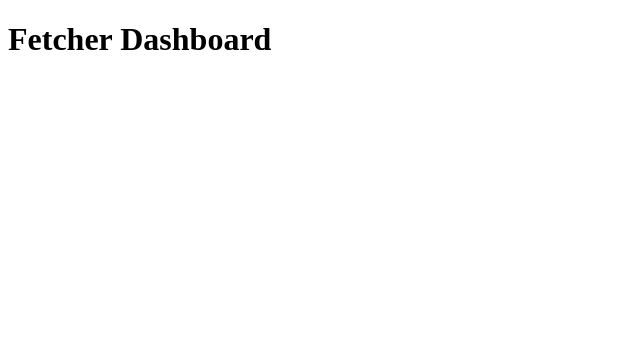
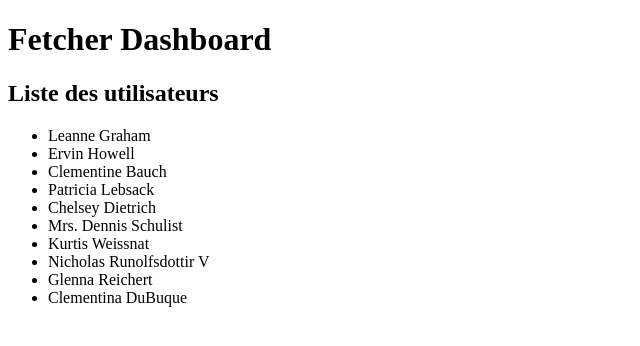
Before and after one commit to SniOpy/Fetcher-Dashboard, a React (Vite) app: page / in a window 1280 px wide. Shown: the top 346 px of the page, without its empty margins (0-640 px from the left). Built offline with nearby package versions, Linux system fonts and the light colour scheme.

Commit message:
✨ F02 : APP > UserList > Add fakeUsers

```diff
--- a/src/App.tsx
+++ b/src/App.tsx
@@ -1,7 +1,14 @@
 import React from 'react';
+import UserList from './components/UserList';
 
 function App() {
-  return <h1>Fetcher Dashboard</h1>;
+  return (
+    <>
+      <h1>Fetcher Dashboard</h1>
+
+      <UserList />
+    </>
+  );
 }
 
 export default App;
--- /dev/null
+++ b/src/components/UserList.tsx
@@ -0,0 +1,18 @@
+import React, { useState } from 'react';
+import { fakeUsers } from '../data/fakeUsers';
+
+export default function UserList() {
+  const [users, setUsers] = useState(fakeUsers);
+
+  return (
+    <div>
+      <h2>Liste des utilisateurs </h2>
+
+      <ul>
+        {users.map((user) => {
+          return <li key={user.id}>{user.name}</li>;
+        })}
+      </ul>
+    </div>
+  );
+}
--- /dev/null
+++ b/src/data/fakeUsers.tsx
@@ -0,0 +1,232 @@
+export const fakeUsers = [
+  {
+    id: 1,
+    name: 'Leanne Graham',
+    username: 'Bret',
+    email: 'Sincere@april.biz',
+    address: {
+      street: 'Kulas Light',
+      suite: 'Apt. 556',
+      city: 'Gwenborough',
+      zipcode: '92998-3874',
+      geo: {
+        lat: '-37.3159',
+        lng: '81.1496',
+      },
+    },
+    phone: '1-770-736-8031 x56442',
+    website: 'hildegard.org',
+    company: {
+      name: 'Romaguera-Crona',
+      catchPhrase: 'Multi-layered client-server neural-net',
+      bs: 'harness real-time e-markets',
+    },
+  },
+  {
+    id: 2,
+    name: 'Ervin Howell',
+    username: 'Antonette',
+    email: 'Shanna@melissa.tv',
+    address: {
+      street: 'Victor Plains',
+      suite: 'Suite 879',
+      city: 'Wisokyburgh',
+      zipcode: '90566-7771',
+      geo: {
+        lat: '-43.9509',
+        lng: '-34.4618',
+      },
+    },
+    phone: '010-692-6593 x09125',
+    website: 'anastasia.net',
+    company: {
+      name: 'Deckow-Crist',
+      catchPhrase: 'Proactive didactic contingency',
+      bs: 'synergize scalable supply-chains',
+    },
+  },
+  {
+    id: 3,
+    name: 'Clementine Bauch',
+    username: 'Samantha',
+    email: 'Nathan@yesenia.net',
+    address: {
+      street: 'Douglas Extension',
+      suite: 'Suite 847',
+      city: 'McKenziehaven',
+      zipcode: '59590-4157',
+      geo: {
+        lat: '-68.6102',
+        lng: '-47.0653',
+      },
+    },
+    phone: '1-463-123-4447',
+    website: 'ramiro.info',
+    company: {
+      name: 'Romaguera-Jacobson',
+      catchPhrase: 'Face to face bifurcated interface',
+      bs: 'e-enable strategic applications',
+    },
+  },
+  {
+    id: 4,
+    name: 'Patricia Lebsack',
+    username: 'Karianne',
+    email: 'Julianne.OConner@kory.org',
+    address: {
+      street: 'Hoeger Mall',
+      suite: 'Apt. 692',
+      city: 'South Elvis',
+      zipcode: '53919-4257',
+      geo: {
+        lat: '29.4572',
+        lng: '-164.2990',
+      },
+    },
+    phone: '493-170-9623 x156',
+    website: 'kale.biz',
+    company: {
+      name: 'Robel-Corkery',
+      catchPhrase: 'Multi-tiered zero tolerance productivity',
+      bs: 'transition cutting-edge web services',
+    },
+  },
+  {
+    id: 5,
+    name: 'Chelsey Dietrich',
+    username: 'Kamren',
+    email: 'Lucio_Hettinger@annie.ca',
+    address: {
+      street: 'Skiles Walks',
+      suite: 'Suite 351',
+      city: 'Roscoeview',
+      zipcode: '33263',
+      geo: {
+        lat: '-31.8129',
+        lng: '62.5342',
+      },
+    },
+    phone: '(254)954-1289',
+    website: 'demarco.info',
+    company: {
+      name: 'Keebler LLC',
+      catchPhrase: 'User-centric fault-tolerant solution',
+      bs: 'revolutionize end-to-end systems',
+    },
+  },
+  {
+    id: 6,
+    name: 'Mrs. Dennis Schulist',
+    username: 'Leopoldo_Corkery',
+    email: 'Karley_Dach@jasper.info',
+    address: {
+      street: 'Norberto Crossing',
+      suite: 'Apt. 950',
+      city: 'South Christy',
+      zipcode: '23505-1337',
+      geo: {
+        lat: '-71.4197',
+        lng: '71.7478',
+      },
+    },
+    phone: '1-477-935-8478 x6430',
+    website: 'ola.org',
+    company: {
+      name: 'Considine-Lockman',
+      catchPhrase: 'Synchronised bottom-line interface',
+      bs: 'e-enable innovative applications',
+    },
+  },
+  {
+    id: 7,
+    name: 'Kurtis Weissnat',
+    username: 'Elwyn.Skiles',
+    email: 'Telly.Hoeger@billy.biz',
+    address: {
+      street: 'Rex Trail',
+      suite: 'Suite 280',
+      city: 'Howemouth',
+      zipcode: '58804-1099',
+      geo: {
+        lat: '24.8918',
+        lng: '21.8984',
+      },
+    },
+    phone: '210.067.6132',
+    website: 'elvis.io',
+    company: {
+      name: 'Johns Group',
+      catchPhrase: 'Configurable multimedia task-force',
+      bs: 'generate enterprise e-tailers',
+    },
+  },
+  {
+    id: 8,
+    name: 'Nicholas Runolfsdottir V',
+    username: 'Maxime_Nienow',
+    email: 'Sherwood@rosamond.me',
+    address: {
+      street: 'Ellsworth Summit',
+      suite: 'Suite 729',
+      city: 'Aliyaview',
+      zipcode: '45169',
+      geo: {
+        lat: '-14.3990',
+        lng: '-120.7677',
+      },
+    },
+    phone: '586.493.6943 x140',
+    website: 'jacynthe.com',
+    company: {
+      name: 'Abernathy Group',
+      catchPhrase: 'Implemented secondary concept',
+      bs: 'e-enable extensible e-tailers',
+    },
+  },
+  {
+    id: 9,
+    name: 'Glenna Reichert',
+    username: 'Delphine',
+    email: 'Chaim_McDermott@dana.io',
+    address: {
+      street: 'Dayna Park',
+      suite: 'Suite 449',
+      city: 'Bartholomebury',
+      zipcode: '76495-3109',
+      geo: {
+        lat: '24.6463',
+        lng: '-168.8889',
+      },
+    },
+    phone: '(775)976-6794 x41206',
+    website: 'conrad.com',
+    company: {
+      name: 'Yost and Sons',
+      catchPhrase: 'Switchable contextually-based project',
+      bs: 'aggregate real-time technologies',
+    },
+  },
+  {
+    id: 10,
+    name: 'Clementina DuBuque',
+    username: 'Moriah.Stanton',
+    email: 'Rey.Padberg@karina.biz',
+    address: {
+      street: 'Kattie Turnpike',
+      suite: 'Suite 198',
+      city: 'Lebsackbury',
+      zipcode: '31428-2261',
+      geo: {
+        lat: '-38.2386',
+        lng: '57.2232',
+      },
+    },
+    phone: '024-648-3804',
+    website: 'ambrose.net',
+    company: {
+      name: 'Hoeger LLC',
+      catchPhrase: 'Centralized empowering task-force',
+      bs: 'target end-to-end models',
+    },
+  },
+];
--- a/src/main.tsx
+++ b/src/main.tsx
@@ -1,10 +1,5 @@
 import React from 'react';
-import { StrictMode } from 'react';
 import { createRoot } from 'react-dom/client';
 import App from './App';
 
-createRoot(document.getElementById('root')!).render(
-  <StrictMode>
-    <App />
-  </StrictMode>
-);
+createRoot(document.getElementById('root')!).render(<App />);
```
